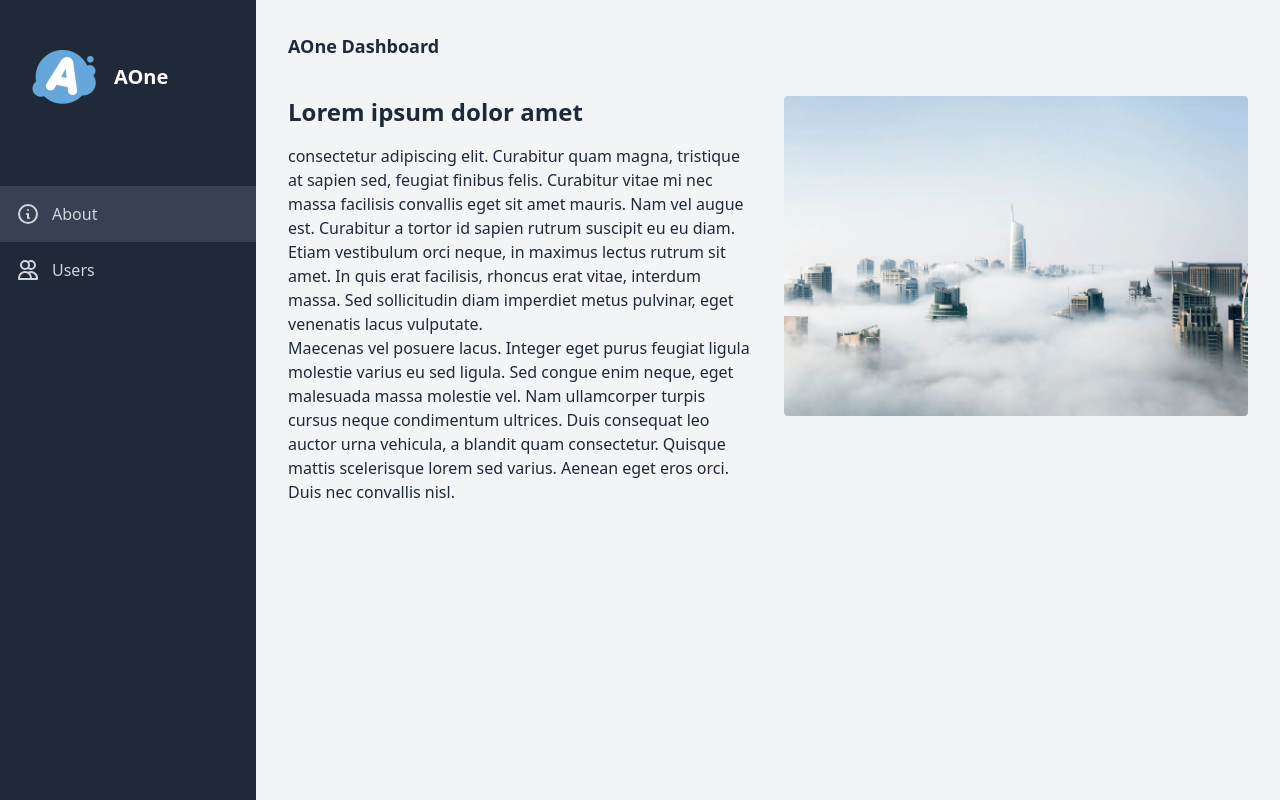
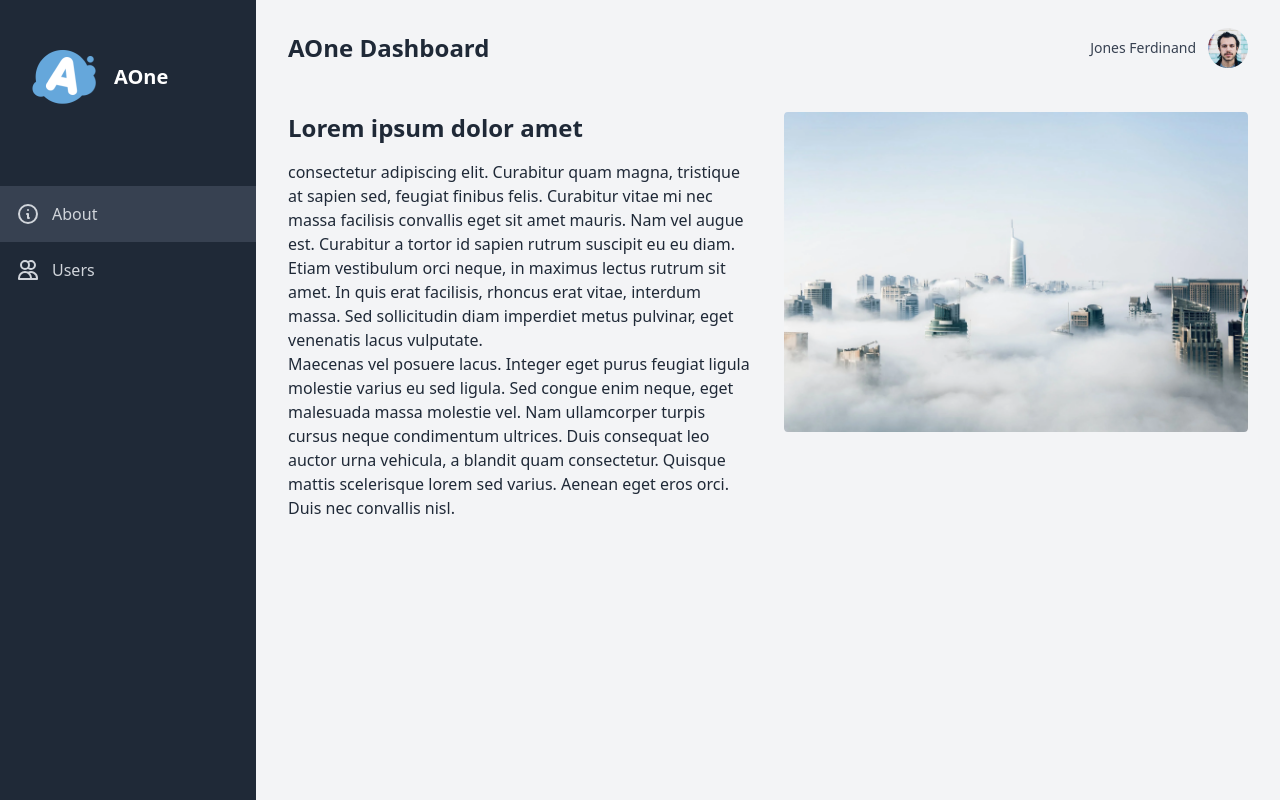
Before and after one commit to taufiqrohman/code-with-nuxt, a Nuxt app: page / in a window 1280 px wide. Built offline with nearby package versions, Linux system fonts and the light colour scheme.

Commit message:
Add user info

```diff
--- a/layouts/default.vue
+++ b/layouts/default.vue
@@ -2,8 +2,9 @@
   <div class="flex h-screen overflow-hidden bg-gray-100 w-full">
     <sidebar />
     <div class="flex-1 overflow-auto">
-      <div class="w-full flex flex-row justify-between h-16 p-8">
-        <h3 class="text-gray-800 font-bold text-lg">{{ pageTitle }}</h3>
+      <div class="w-full flex flex-row justify-between items-center h-16 p-8 pt-12">
+        <h3 class="text-gray-800 font-bold text-2xl">{{ pageTitle }}</h3>
+        <user-info />
       </div>
       <div class="p-8">
         <Nuxt />
@@ -15,9 +16,10 @@
 <script lang="ts">
 import Vue from "vue";
 import Sidebar from "~/parts/Sidebar.vue";
+import UserInfo from "~/parts/UserInfo.vue";
 
 export default Vue.extend({
-  components: { Sidebar },
+  components: { Sidebar, UserInfo },
   computed: {
     pageTitle: function () {
       return this.$store.state.app.title;
--- /dev/null
+++ b/parts/UserInfo.vue
@@ -0,0 +1,15 @@
+<template>
+  <div class="flex flex-row items-center justify-center">
+    <span class="text-gray-700 text-sm mr-3">Jones Ferdinand</span>
+    <img
+      src="~/assets/images/avatar.png"
+      class="h-10 w-10 rounded-full object-cover"
+      alt="User avatar"
+    />
+  </div>
+</template>
+
+<script lang="ts">
+import Vue from "vue";
+export default Vue.extend({});
+</script>
```
Also changed, not shown: assets/images/avatar.png (added).
